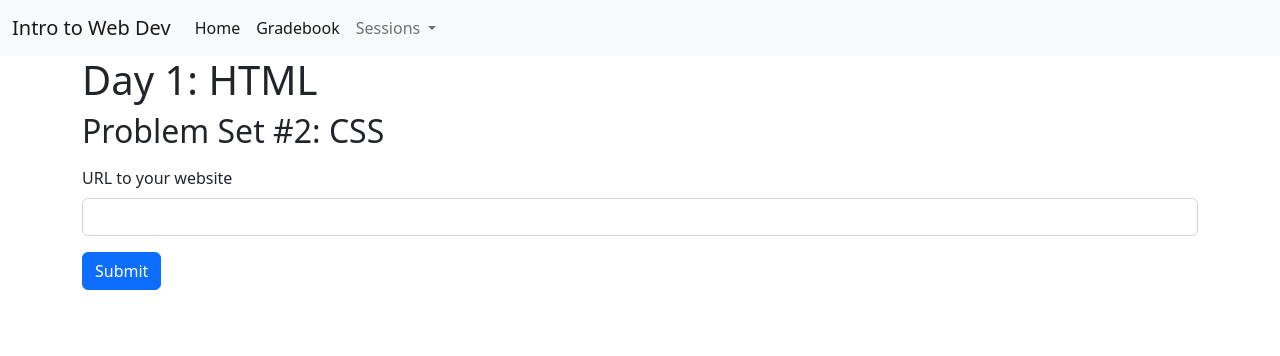
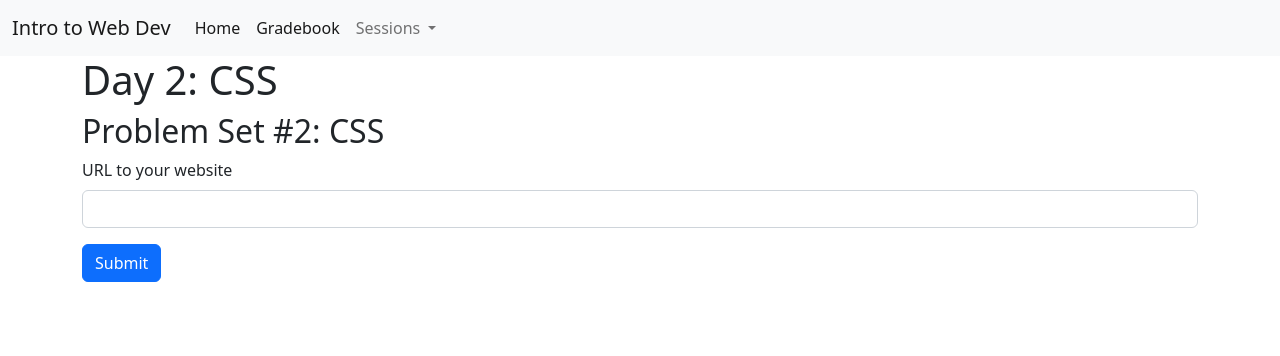
Before and after one commit to boyuan12/course, a Django app: page /pset2/ in a window 1280 px wide. Shown: the top 356 px of the page. Run offline with Django 4.2, Linux system fonts and the light colour scheme; the visitor is signed in with stand-in values (Sample User, id 1); some libraries are stand-ins or nearby versions.

Commit message:
released day2

```diff
--- a/webdev/templates/webdev/base.html
+++ b/webdev/templates/webdev/base.html
@@ -28,6 +28,9 @@
                 <ul class="dropdown-menu" aria-labelledby="navbarDropdown">
                   <li><a class="dropdown-item" href="/day1">Day 1: HTML</a></li>
                 </ul>
+                <ul class="dropdown-menu" aria-labelledby="navbarDropdown">
+                  <li><a class="dropdown-item" href="/day2">Day 2: CSS</a></li>
+                </ul>
               </li>
             </ul>
           </div>
--- a/webdev/templates/webdev/pset2.html
+++ b/webdev/templates/webdev/pset2.html
@@ -6,9 +6,8 @@
 
 {% block main %}
     <div class="container">
-        <h1>Day 1: HTML</h1>
+        <h1>Day 2: CSS</h1>
         <h2>Problem Set #2: CSS</h2>
-        <p></p>
 
         <form method="POST">
             {% csrf_token %}
```
